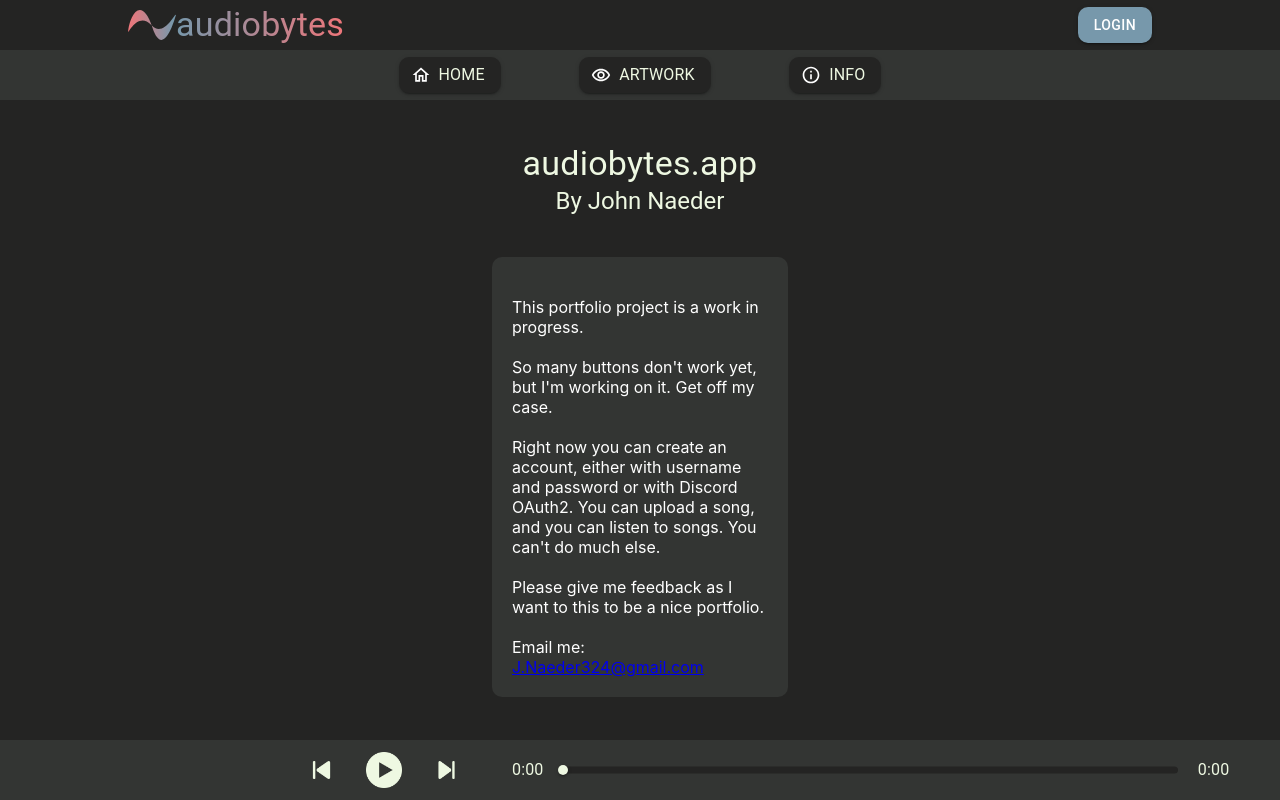
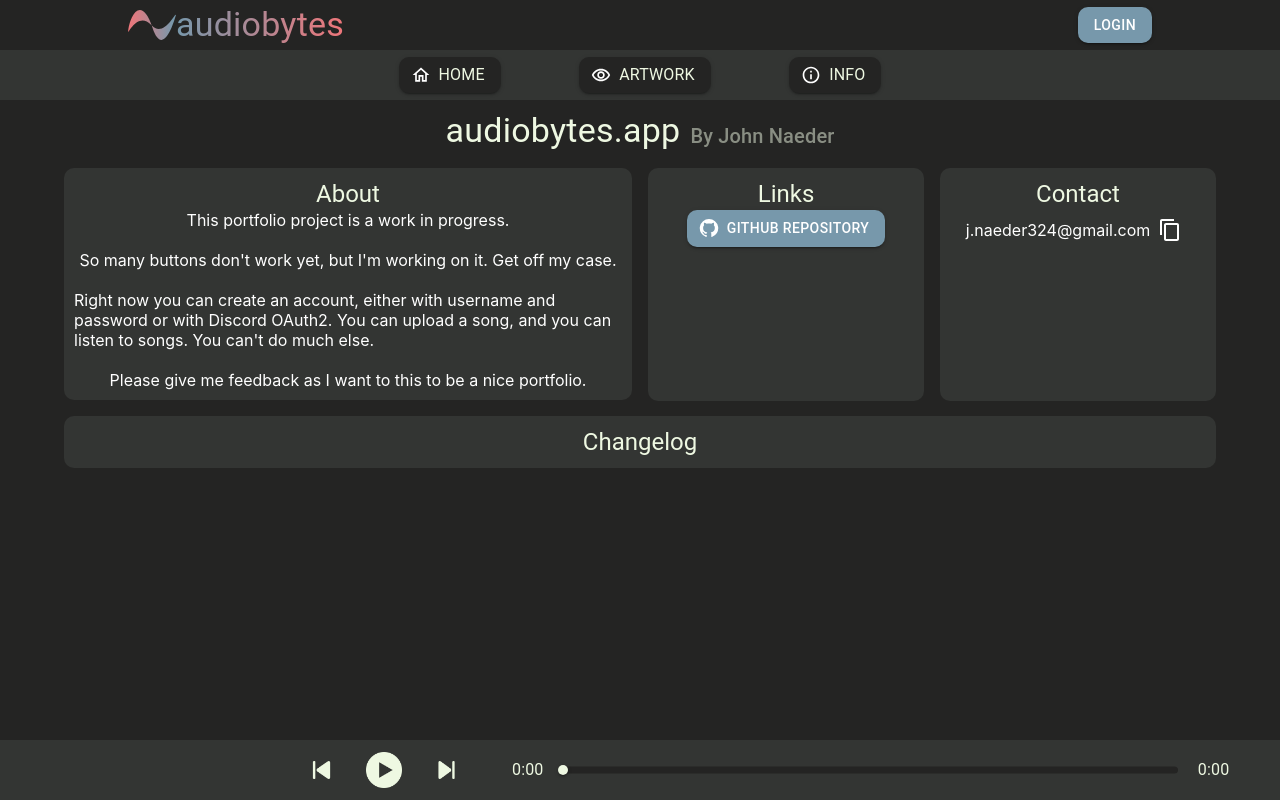
Before and after one commit to JNaeder/audiobytes, a React (Create React App) app in the folder frontend/: page /about in a window 1280 px wide. Built offline with nearby package versions, Linux system fonts and the light colour scheme.

Commit message:
Added about page  stuff. Fixed other things

```diff
--- a/frontend/src/components/AboutPage.js
+++ b/frontend/src/components/AboutPage.js
@@ -1,59 +1,46 @@
-import { Box, Typography } from "@mui/material";
+import { Box, Grid, Typography } from "@mui/material";
+import AboutPageInfo from "./AboutPage/AboutPageInfo";
+import AboutPageLinks from "./AboutPage/AboutPageLinks";
+import AboutPageChangelog from "./AboutPage/AboutPageChangelog";
+import AboutPageContact from "./AboutPage/AboutPageContact";
 
 function AboutPage() {
   return (
     <>
       <Box
         sx={{
+          height: "100%",
+          width: "90%",
+          marginTop: "20px",
+        }}
+      >
+        <Grid container spacing={2}>
+          <Grid item xs={12}>
+            <Box
+              sx={{
                 display: "flex",
-          flexDirection: "column",
+                flexDirection: "row",
                 justifyContent: "center",
-          alignItems: "center",
+                alignItems: "flex-end",
               }}
             >
               <Typography variant="h4">audiobytes.app</Typography>
-        <Typography variant="h5">By John Naeder</Typography>
-        <br />
-        <br />
-        <Box
+              <Typography
+                variant="h6"
                 sx={{
-            display: "flex",
-            flexDirection: "column",
-            justifyContent: "start",
-            alignItems: "center",
-            color: "white",
-            backgroundColor: "background.dark",
-            width: "20%",
-            height: "70%",
-            borderRadius: "10px",
-            padding: "20px",
+                  opacity: "0.5",
+                  marginLeft: "10px",
                 }}
               >
-          <br />
-          <Typography variant="p">
-            This portfolio project is a work in progress.
-          </Typography>
-          <br />
-          <Typography variant="p">
-            So many buttons don't work yet, but I'm working on it. Get off my
-            case.
-          </Typography>
-          <br />
-          <Typography variant="p">
-            Right now you can create an account, either with username and
-            password or with Discord OAuth2. You can upload a song, and you can
-            listen to songs. You can't do much else.
-          </Typography>
-          <br />
-          <Typography variant="p">
-            Please give me feedback as I want to this to be a nice portfolio.
-          </Typography>
-          <br />
-          <Typography variant="p">
-            Email me:{" "}
-            <a href="mailto:j.naeder324@gmail.dom">J.Naeder324@gmail.com</a>
+                By John Naeder
               </Typography>
             </Box>
+          </Grid>
+          <AboutPageInfo />
+          <AboutPageLinks />
+          <AboutPageContact />
+          <AboutPageChangelog />
+        </Grid>
       </Box>
     </>
   );
--- /dev/null
+++ b/frontend/src/components/AboutPage/AboutPageChangelog.js
@@ -0,0 +1,26 @@
+import { Box, Typography, Grid } from "@mui/material";
+
+function AboutPageChangelog() {
+  return (
+    <>
+      <Grid item xs={12}>
+        <Box
+          sx={{
+            display: "flex",
+            flexDirection: "column",
+            justifyContent: "start",
+            alignItems: "center",
+            color: "white",
+            backgroundColor: "background.dark",
+            borderRadius: "10px",
+            padding: "10px",
+          }}
+        >
+          <Typography variant="h5">Changelog</Typography>
+        </Box>
+      </Grid>
+    </>
+  );
+}
+
+export default AboutPageChangelog;
--- /dev/null
+++ b/frontend/src/components/AboutPage/AboutPageContact.js
@@ -0,0 +1,52 @@
+import { Box, Typography, Grid, IconButton } from "@mui/material";
+import ContentCopyIcon from "@mui/icons-material/ContentCopy";
+
+function AboutPageContact() {
+  const clipboardEmail = new ClipboardItem({
+    "text/plain": new Blob(["j.naeder324@gmail.com"], { type: "text/plain" }),
+  });
+  return (
+    <>
+      <Grid item xs={3}>
+        <Box
+          sx={{
+            display: "flex",
+            flexDirection: "column",
+            justifyContent: "start",
+            alignItems: "center",
+            color: "white",
+            backgroundColor: "background.dark",
+            borderRadius: "10px",
+            padding: "10px",
+            height: "92%",
+          }}
+        >
+          <Typography variant="h5">Contact</Typography>
+          <Box
+            sx={{
+              display: "flex",
+              flexDirection: "row",
+              justifyContent: "center",
+              alignItems: "center",
+            }}
+          >
+            <Typography variant="p">j.naeder324@gmail.com</Typography>
+            <IconButton
+              onClick={() => {
+                navigator.clipboard.write([clipboardEmail]);
+              }}
+            >
+              <ContentCopyIcon
+                sx={{
+                  color: "white",
+                }}
+              />
+            </IconButton>
+          </Box>
+        </Box>
+      </Grid>
+    </>
+  );
+}
+
+export default AboutPageContact;
--- /dev/null
+++ b/frontend/src/components/AboutPage/AboutPageInfo.js
@@ -0,0 +1,44 @@
+import { Box, Typography, Grid } from "@mui/material";
+
+function AboutPageInfo() {
+  return (
+    <>
+      <Grid item xs={6}>
+        <Box
+          sx={{
+            display: "flex",
+            flexDirection: "column",
+            justifyContent: "start",
+            alignItems: "center",
+            color: "white",
+            backgroundColor: "background.dark",
+            borderRadius: "10px",
+            padding: "10px",
+          }}
+        >
+          <Typography variant="h5">About</Typography>
+          <Typography variant="p">
+            This portfolio project is a work in progress.
+          </Typography>
+          <br />
+          <Typography variant="p">
+            So many buttons don't work yet, but I'm working on it. Get off my
+            case.
+          </Typography>
+          <br />
+          <Typography variant="p">
+            Right now you can create an account, either with username and
+            password or with Discord OAuth2. You can upload a song, and you can
+            listen to songs. You can't do much else.
+          </Typography>
+          <br />
+          <Typography variant="p">
+            Please give me feedback as I want to this to be a nice portfolio.
+          </Typography>
+        </Box>
+      </Grid>
+    </>
+  );
+}
+
+export default AboutPageInfo;
--- /dev/null
+++ b/frontend/src/components/AboutPage/AboutPageLinks.js
@@ -0,0 +1,37 @@
+import { Box, Typography, Grid, Button } from "@mui/material";
+import GitHubIcon from "@mui/icons-material/GitHub";
+
+function AboutPageLinks() {
+  return (
+    <>
+      <Grid item xs={3}>
+        <Box
+          sx={{
+            display: "flex",
+            flexDirection: "column",
+            justifyContent: "start",
+            alignItems: "center",
+            color: "white",
+            backgroundColor: "background.dark",
+            borderRadius: "10px",
+            padding: "10px",
+            height: "92%",
+          }}
+        >
+          <Typography variant="h5">Links</Typography>
+          <Button
+            variant="contained"
+            startIcon={<GitHubIcon />}
+            onClick={() => {
+              window.open("https://github.com/JNaeder/audiobytes", "_blank");
+            }}
+          >
+            Github Repository
+          </Button>
+        </Box>
+      </Grid>
+    </>
+  );
+}
+
+export default AboutPageLinks;
--- a/frontend/src/components/SignupPage.js
+++ b/frontend/src/components/SignupPage.js
@@ -26,6 +26,10 @@ function SignupPage() {
   const handleSubmit = async () => {
     if (username === "") {
       setError("Username cannot be empty");
+      return;
+    }
+    if (username.includes(" ")) {
+      setError("Username cannot contain spaces");
       return;
     }
     if (email === "") {
--- a/frontend/src/components/SignupPage/SignupUsername.js
+++ b/frontend/src/components/SignupPage/SignupUsername.js
@@ -12,8 +12,9 @@ function SignupUsername({ setError, setUsername, username }) {
   let timeout = useRef(null);
 
   const onUsernameChange = (e) => {
-    setUsername(e.target.value.toLowerCase());
-    setUsernameLower(e.target.value.toLowerCase());
+    const newUsername = e.target.value.replace(/ /g, "_");
+    setUsername(newUsername.toLowerCase());
+    setUsernameLower(newUsername.toLowerCase());
     setCheckedUsername(false);
     clearTimeout(timeout.current);
   };
--- a/frontend/src/components/SongBoxSmall/SongBoxUserInfo.js
+++ b/frontend/src/components/SongBoxSmall/SongBoxUserInfo.js
@@ -35,6 +35,7 @@ function SongBoxUserInfo({ song, showUser }) {
                 // border: "2px solid #7798AB",
                 width: "35px",
                 height: "35px",
+                marginRight: "10px",
               }}
             />
             <Typography variant="h6">{song.username}</Typography>
--- a/frontend/src/components/TopBar.js
+++ b/frontend/src/components/TopBar.js
@@ -1,9 +1,6 @@
 import { useNavigate } from "react-router-dom";
 import { useSelector, useDispatch } from "react-redux";
-import Box from "@mui/material/Box";
-import Typography from "@mui/material/Typography";
-import Avatar from "@mui/material/Avatar";
-import Button from "@mui/material/Button";
+import { Box, Typography, Avatar, Button, ButtonBase } from "@mui/material";
 import { logout } from "../slices/userSlice";
 
 import logo from "../imgs/Logo-1.svg";
@@ -82,6 +79,7 @@ function TopBar() {
           >
             {username ? (
               <>
+                <ButtonBase onClick={() => navigate(`/user/${username}`)}>
                   <Typography variant="h6">{username}</Typography>
                   <Avatar
                     alt="profilePic"
@@ -92,6 +90,7 @@ function TopBar() {
                       border: "2px solid #7798AB",
                     }}
                   />
+                </ButtonBase>
                 <Button variant="contained" onClick={handleLogout}>
                   Logout
                 </Button>
--- a/frontend/src/components/UserPage/UserPageSongs.js
+++ b/frontend/src/components/UserPage/UserPageSongs.js
@@ -2,7 +2,6 @@ import { Box, Typography, Grid } from "@mui/material";
 import SongBoxSmall from "../SongBoxSmall/SongBoxSmall";
 
 function UserPageSongs({ userInfo }) {
-  console.log(userInfo.songs);
   return (
     <>
       <Box
```
Also changed, not shown: 1 other file (tests, documents, lock files or other folders). Lines whose indentation alone changed are shown as unchanged.
